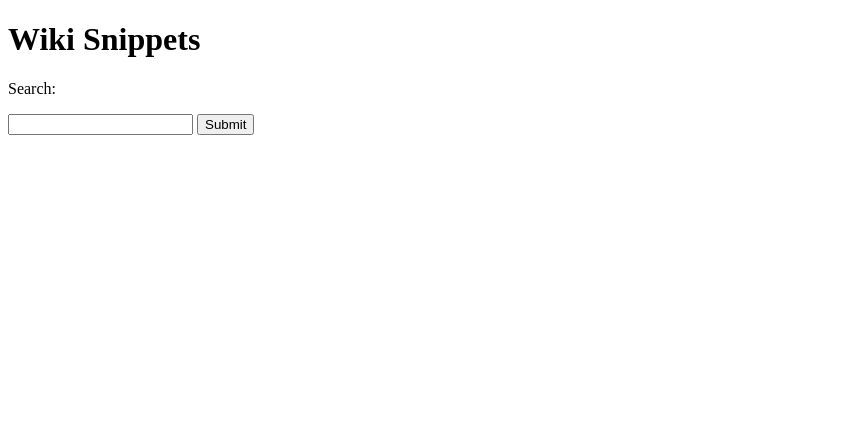
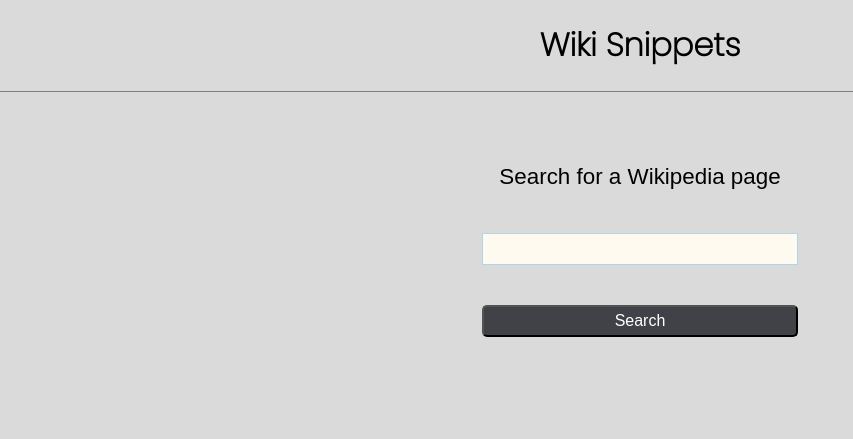
Before and after one commit to AntoRin/wiki-snippets, a website: page public/index.html in a window 1280 px wide. Shown: the whole page, without its empty margins (0-853 px from the left). Drawn offline with Linux system fonts and the light colour scheme.

Commit message:
Added UI

```diff
--- /dev/null
+++ b/public/index.css
@@ -0,0 +1,81 @@
+@import url("https://fonts.googleapis.com/css2?family=Poppins:wght@200&display=swap");
+
+html {
+  padding: 0;
+  margin: 0;
+  box-sizing: border-box;
+  overflow-x: hidden;
+}
+
+body {
+  padding: 0;
+  margin: 0;
+  box-sizing: border-box;
+  height: 100vh;
+  background-color: rgb(218, 218, 218);
+  overflow-x: hidden;
+}
+
+header {
+  font-family: "Poppins", sans-serif;
+  display: flex;
+  justify-content: center;
+  border-bottom: 1px solid gray;
+}
+
+.main-container {
+  position: relative;
+  margin-top: 50px;
+  width: fit-content;
+  left: 50%;
+  transform: translateX(-50%);
+  font-family: sans-serif;
+}
+
+.search-title {
+  display: flex;
+  justify-content: center;
+  align-items: center;
+  font-size: 1.4rem;
+}
+
+.query-form > form > * {
+  margin: 20px;
+}
+
+#form {
+  display: flex;
+  flex-direction: column;
+  justify-content: center;
+  /* align-items: center; */
+}
+
+#query {
+  font-size: 1.5rem;
+  background: floralwhite;
+  border: 1px solid lightblue;
+}
+
+#query:focus {
+  outline: none;
+}
+
+#submit {
+  font-size: 1rem;
+  background: #36383fee;
+  color: white;
+  padding: 5px 15px;
+  border-radius: 5px;
+}
+
+.result-card {
+  margin: 30px;
+  width: 75%;
+  position: relative;
+  left: 50%;
+  transform: translateX(-50%);
+  color: black;
+  font-family: serif;
+  font-size: 1.2rem;
+  padding: 15px;
+}
--- a/public/index.html
+++ b/public/index.html
@@ -5,15 +5,26 @@
     <meta http-equiv="X-UA-Compatible" content="IE=edge" />
     <meta name="viewport" content="width=device-width, initial-scale=1.0" />
     <title>Wiki Snippets</title>
+    <link rel="stylesheet" href="index.css" />
   </head>
   <body>
-    <h1>Wiki Snippets</h1>
-    <p>Search:</p>
-    <form id="form">
-      <input type="text" name="query" id="query" />
-      <button id="submit">Submit</button>
-    </form>
-    <p id="result"></p>
+    <header>
+      <h1>Wiki Snippets</h1>
+    </header>
+    <div class="main-container">
+      <div class="search-title">
+        <p>Search for a Wikipedia page</p>
+      </div>
+      <div class="query-form">
+        <form id="form">
+          <input autocomplete="off" type="text" name="query" id="query" />
+          <button id="submit">Search</button>
+        </form>
+      </div>
+    </div>
+    <div class="result-card">
+      <p id="result"></p>
+    </div>
     <script src="index.js"></script>
   </body>
 </html>
--- a/public/index.js
+++ b/public/index.js
@@ -1,6 +1,5 @@
 let input = document.getElementById("query");
 let submit = document.getElementById("submit");
-let form = document.getElementById("form");
 let result = document.getElementById("result");
 
 submit.onclick = async event => {
```
